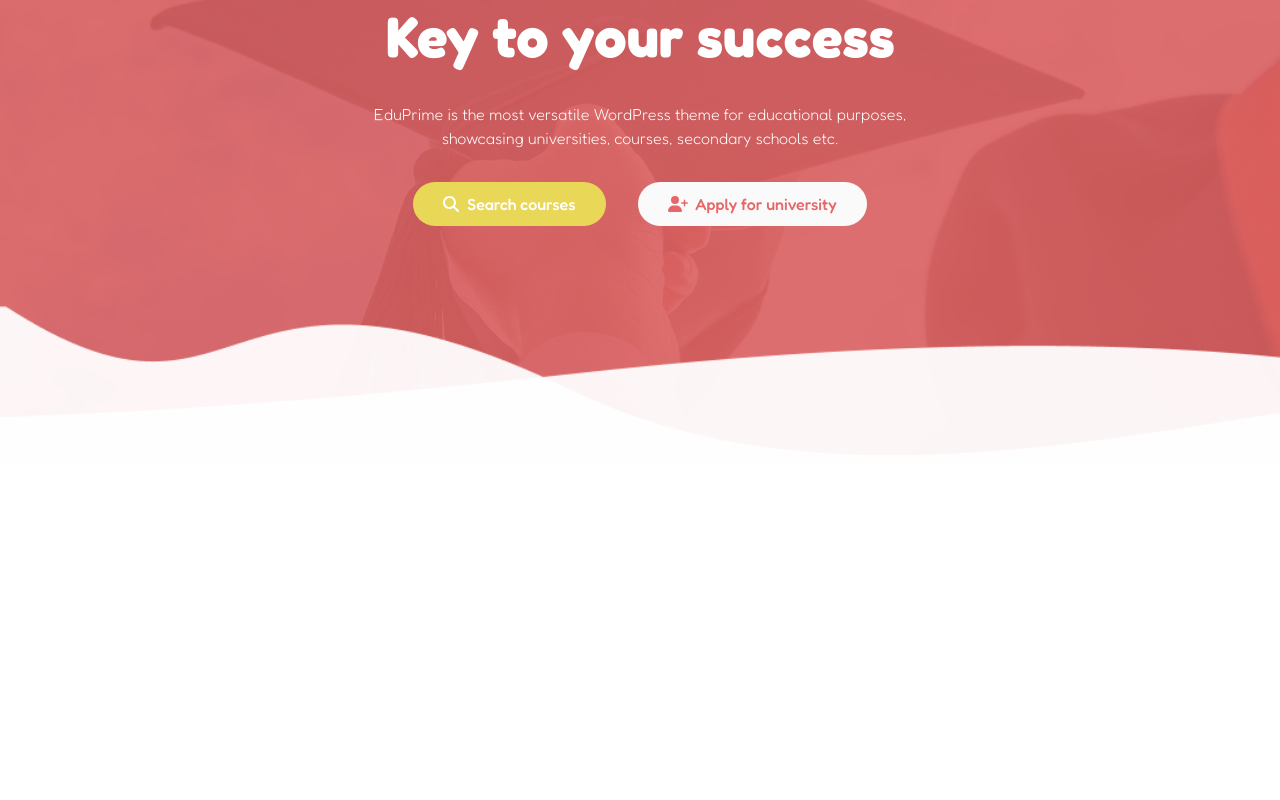
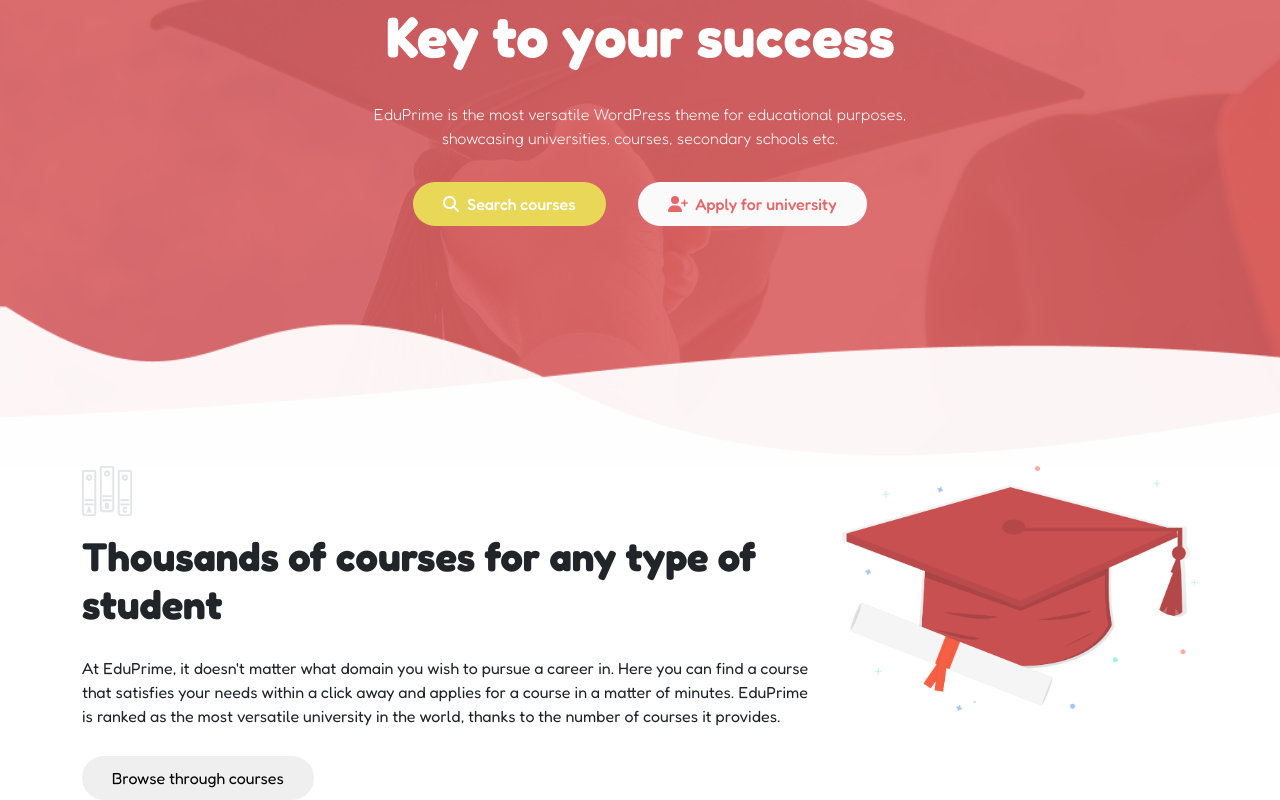
Before and after one commit to DarioGiusino/proj-html-vuejs, a Vue app: page / in a window 1280 px wide. Shown: the part 177-977 px from the top of the page. Before the commit the page ends 800 px from the top, so only its background shows below. Built offline with nearby package versions, Linux system fonts and the light colour scheme.

Commit message:
baseSectionDesc component + button utils

```diff
--- a/src/assets/scss/style.scss
+++ b/src/assets/scss/style.scss
@@ -1,3 +1,5 @@
+@use "./partials/variables.scss" as *;
+
 // # generics
 body {
   font-family: "Fredoka", sans-serif;
@@ -13,3 +15,24 @@
   text-decoration: none;
   color: inherit;
 }
+
+// # utils
+.section-icon {
+  width: 50px;
+}
+
+// * button utils
+.red-btn {
+  background-color: $bg-red-2;
+  color: $text-white-2;
+}
+
+.yellow-btn {
+  background-color: $bg-yellow;
+  color: $text-white-1;
+}
+
+.white-btn {
+  background-color: $bg-white-2;
+  color: $text-red;
+}
--- a/src/components/AppHeader.vue
+++ b/src/components/AppHeader.vue
@@ -24,7 +24,7 @@
 
             <!-- right navbar -->
             <nav-links class="links" :links="headerLinks">
-                <base-button class="nav-button" button-label="view courses"></base-button>
+                <base-button class="nav-button yellow-btn" button-label="view courses"></base-button>
             </nav-links>
         </nav>
 
@@ -64,8 +64,6 @@
             font-weight: 500;
 
             .nav-button {
-                background-color: $bg-yellow;
-                color: $text-white-1;
                 text-transform: uppercase;
                 font-size: 13px;
                 font-weight: 500;
--- a/src/components/AppMain.vue
+++ b/src/components/AppMain.vue
@@ -1,11 +1,32 @@
 <script>
+import BaseSectionDesc from './generics/BaseSectionDesc.vue';
+import BaseButton from './generics/BaseButton.vue';
 export default {
-    name: 'App Main'
+    name: 'App Main',
+    components: { BaseSectionDesc, BaseButton }
 }
 </script>
 
 <template>
-
+    <section id="faculties">
+        <!-- # upper faculties section -->
+        <div class="container">
+            <div class="row">
+                <div class="col-8">
+                    <figure class="section-icon">
+                        <img src="../assets/img/Books-icon.png" alt="books">
+                    </figure>
+                    <base-section-desc title="Thousands of courses for any type of student"
+                        paragraph="At EduPrime, it doesn't matter what domain you wish to pursue a career in. Here you can find a course that satisfies your needs within a click away and applies for a course in a matter of minutes. EduPrime is ranked as the most versatile university in the world, thanks to the number of courses it provides.">
+                        <base-button button-label="Browse through courses"></base-button>
+                    </base-section-desc>
+                </div>
+                <div class="col-4">
+                    <img src="../assets/img/Graduation-Illustration.png" alt="graduation">
+                </div>
+            </div>
+        </div>
+    </section>
 </template>
 
 <style scoped lang="scss">
--- a/src/components/Jumbotron.vue
+++ b/src/components/Jumbotron.vue
@@ -12,9 +12,9 @@
         <h1>{{ title }}</h1>
         <slot></slot>
         <div class="buttons">
-            <base-button class="left-jumbo-btn" button-label="Search courses">
+            <base-button class="left-jumbo-btn yellow-btn" button-label="Search courses">
                 <font-awesome-icon class="me-1" icon="fa-solid fa-magnifying-glass" /></base-button>
-            <base-button class="right-jumbo-btn" button-label="Apply for university">
+            <base-button class="right-jumbo-btn white-btn" button-label="Apply for university">
                 <font-awesome-icon class="me-1" icon="fa-solid fa-user-plus" /></base-button>
         </div>
     </section>
@@ -46,14 +46,10 @@
         gap: 2rem;
 
         .left-jumbo-btn {
-            background-color: $bg-yellow;
-            color: $text-white-1;
             font-weight: 500;
         }
 
         .right-jumbo-btn {
-            background-color: $bg-white-2;
-            color: $text-red;
             font-weight: 500;
         }
     }
--- /dev/null
+++ b/src/components/generics/BaseSectionDesc.vue
@@ -0,0 +1,28 @@
+<script>
+export default {
+    name: 'Section Description',
+    props: { title: String, paragraph: String }
+}
+</script>
+
+<template>
+    <section>
+        <h1>{{ title }}</h1>
+        <p>{{ paragraph }}</p>
+        <!-- slot for eventually a button -->
+        <slot></slot>
+    </section>
+</template>
+
+<style scoped lang="scss">
+section {
+    h1 {
+        font-weight: 700;
+        margin-bottom: 1.75rem;
+    }
+
+    p {
+        margin-bottom: 1.75rem;
+    }
+}
+</style>
```
